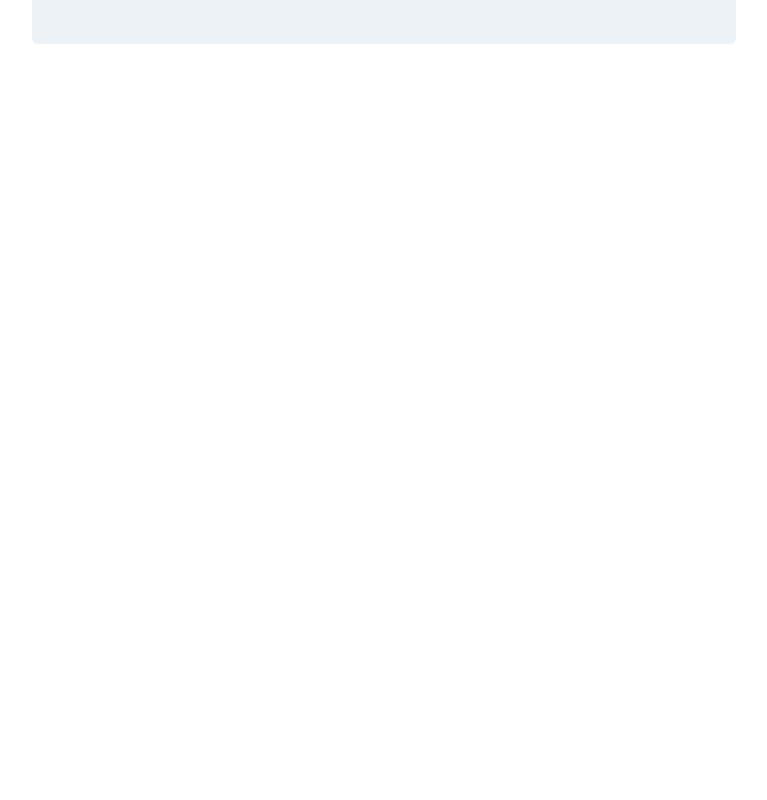
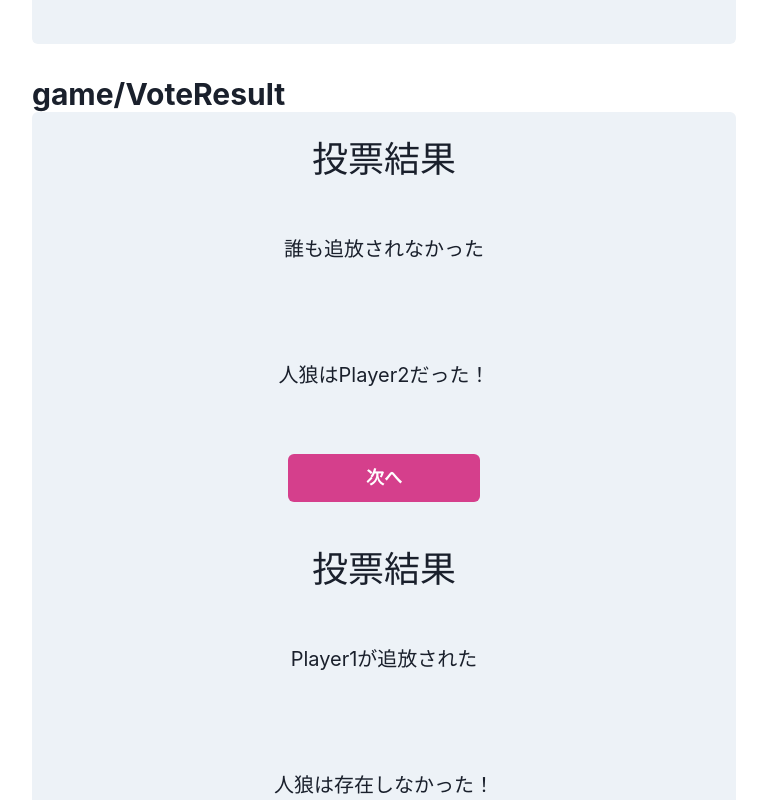
Before and after one commit to hacku-chamomilla/doutankyohi-front-end, a Next.js app: page /components in a window 1280 px wide. Shown: the part 10020-10820 px from the top of the page, without its empty margins (256-1023 px from the left). Before the commit the page ends 10112 px from the top, so only its background shows below. Built offline with nearby package versions, Linux system fonts and the light colour scheme.

Commit message:
feat: 投票結果画面のコンポーネント

```diff
--- a/pages/components.tsx
+++ b/pages/components.tsx
@@ -32,6 +32,7 @@ import { JudgeAnswer } from "@/components/game/JudgeAnswer";
 import { Result } from "@/components/game/Result";
 import { SelectDuplicateHint } from "@/components/game/SelectDuplicateHint";
 import { ThinkingTheme } from "@/components/game/ThinkingTheme";
+import { VoteResult } from "@/components/game/VoteResult";
 import { Wait } from "@/components/game/Wait";
 import { MemberList } from "@/components/MemberList";
 
@@ -346,6 +347,28 @@ const Component: NextPage = () => {
             </CardBody>
           </Card>
 
+          {/* game/VoteResult */}
+          <VSpacer size={8} />
+          <Heading size="lg">game/VoteResult</Heading>
+          <Card variant="filled">
+            <CardBody>
+              <VoteResult
+                name={"Player1"}
+                wolf={"Player2"}
+                banish={false}
+                peace={false}
+              />
+            </CardBody>
+            <CardBody>
+              <VoteResult
+                name={"Player1"}
+                wolf={"Player2"}
+                banish={true}
+                peace={true}
+              />
+            </CardBody>
+          </Card>
+
           <VSpacer size={12} />
 
           {/* --------------------*/}
--- /dev/null
+++ b/src/components/game/VoteResult.tsx
@@ -0,0 +1,58 @@
+import React from "react";
+
+import { Button, Center, Text, VStack } from "@chakra-ui/react";
+
+import { VSpacer } from "@/components/common/Spacer";
+
+type Props = {
+  name: string;
+  wolf: string;
+  banish: boolean;
+  peace: boolean;
+};
+
+export const VoteResult = ({ name, wolf, banish, peace }: Props) => {
+  return (
+    <>
+      <Center>
+        <VStack>
+          <Text fontSize={36}>投票結果</Text>
+          <VSpacer size={8} />
+          {banish ? (
+            <>
+              <Text fontSize={20}>{name}が追放された</Text>
+              <VSpacer size={20} />
+              {peace ? (
+                <>
+                  <Text fontSize={20}>人狼は存在しなかった！</Text>
+                </>
+              ) : (
+                <>
+                  <Text fontSize={20}>人狼は{wolf}だった！</Text>
+                </>
+              )}
+            </>
+          ) : (
+            <>
+              <Text fontSize={20}>誰も追放されなかった</Text>
+              <VSpacer size={20} />
+              {peace ? (
+                <>
+                  <Text fontSize={20}>人狼は存在しなかった！</Text>
+                </>
+              ) : (
+                <>
+                  <Text fontSize={20}>人狼は{wolf}だった！</Text>
+                </>
+              )}
+            </>
+          )}
+          <VSpacer size={12} />
+          <Button colorScheme="pink" size="lg" minW={48}>
+            次へ
+          </Button>
+        </VStack>
+      </Center>
+    </>
+  );
+};
```
